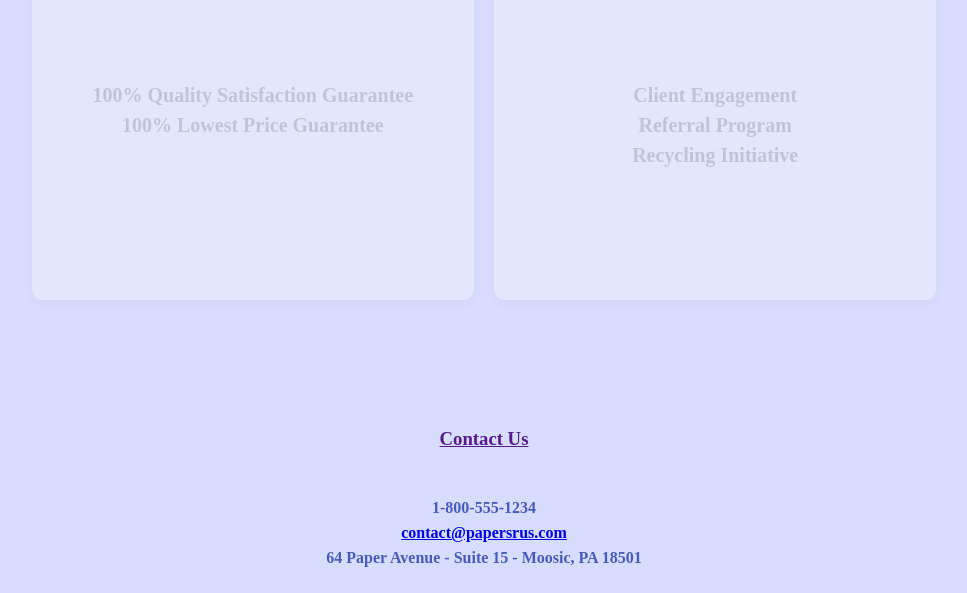
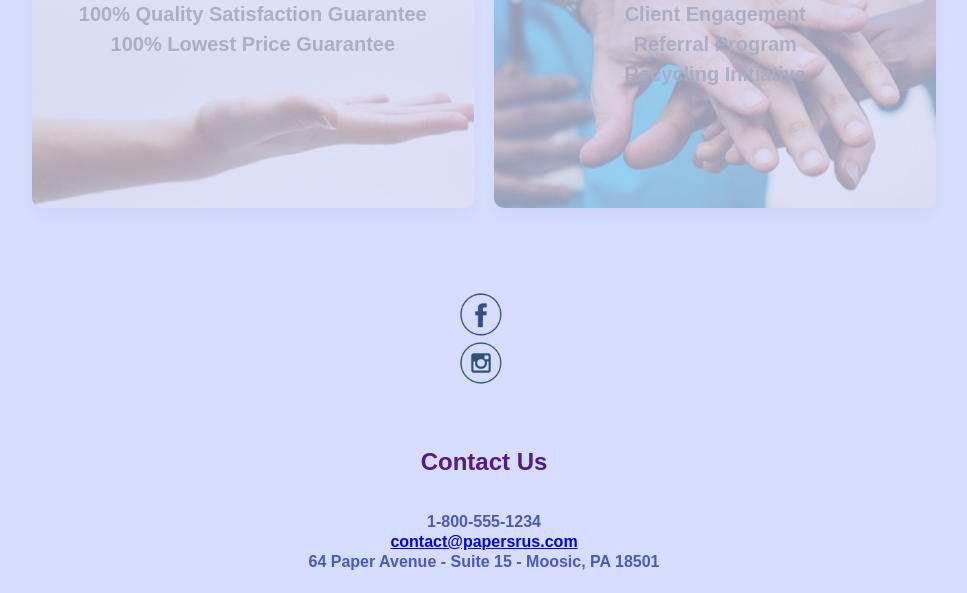
Before and after one commit to fhernand0705/Munder-Difflin, a plain HTML site: page index.html in a window 1280 px wide. Shown: the part 786-1379 px from the top of the page, without its empty margins (156-1123 px from the left). Drawn offline with Linux system fonts and the light colour scheme.

Commit message:
added social media icons and background images to the blocks to improve the UX + so more styling

```diff
--- a/index.html
+++ b/index.html
@@ -2,7 +2,6 @@
 <html>
 <head>
   <meta charset="utf-8">
-  <!-- <meta name="viewport" content="width=device-width, initial-scale=1.0"> -->
   <link rel="stylesheet" href="main.css">
 </head>
 <body>
@@ -24,28 +23,28 @@
 
 <div id='grid'>
 
-  <div class='block'>
+  <div class='block' style='background-image: url(image1.jpeg);'>
       <h1>Featured Products</h1>
       <p>
       Printing Paper<br>Envelopes<br>Card Stock<br>Colored Laser Paper
      </p>
   </div>
 
-  <div class='block'>
-      <h1>Services</h1>
+  <div class='block' style='background-image: url(image2.jpeg);'>
+      <h1><b>Services</b></h1>
         <p>
         Scoring<br>Cutting<br>Hole Punching<br>Custom Envelope Printing
        </p>
   </div>
 
-  <div class='block'>
+  <div class='block' style='background-image: url(image3.jpeg);'>
       <h1>Our Guarantees</h1>
       <p>
       100% Quality Satisfaction Guarantee<br>100% Lowest Price Guarantee
       </p>
   </div>
 
-  <div class='block'>
+  <div class='block' style='background-image: url(image6.jpeg);'>
       <h1>Community</h1>
       <p>
       Client Engagement<br>Referral Program<br>
@@ -55,11 +54,19 @@
 
 </div>
 
-  <footer>
-    <h3><a href="">Contact Us</a></h3><br>1-800-555-1234<br>
-    <a href="mailto:papers.r.us@example.com">contact@papersrus.com</a><br>
-    64 Paper Avenue - Suite 15 - Moosic, PA 18501
-  </footer>
+<div class='icon1'>
+  <img src="fbicon.png">
+</div>
+
+<div class='icon2'>
+<img src="insta.png">
+</div>
+
+<footer>
+  <h2><a href="">Contact Us</a></h2><br>1-800-555-1234<br>
+  <a href="mailto:papers.r.us@example.com"><b>contact@papersrus.com</b></a><br>
+  <b>64 Paper Avenue - Suite 15 - Moosic, PA 18501</b>
+</footer>
 
 
 <script src="main.js"></script>
--- a/main.css
+++ b/main.css
@@ -1,10 +1,10 @@
 body {
   background-color: rgba(167, 181, 253, 0.45);
+  font-family: 'Questrial', sans-serif;
 }
 
 nav ul li {
   display: inline;
-  font-family: sans-serif;
   padding: 1%;
   text-decoration: none;
 }
@@ -42,12 +42,8 @@ section {
   margin-left: 4%;
   margin-right: 4%;
   text-align: center;
+  font-size: 20px;
 
-}
-
-p {
-  color: rgba(255, 255, 255, 1);
-  font-size: 20px;
 }
 
 #grid {
@@ -64,9 +60,8 @@ p {
  border-radius: 10px;
  opacity: .3;
  position: relative;
- box-shadow: 0 5px 15px rgba(0, 0, 0, 0.1);
- transition: .4s;
-
+ box-shadow: 0 10px 15px rgba(0, 0, 0, 0.1);
+ transition: .5s;
 }
 
 .block::after {
@@ -74,24 +69,20 @@ p {
  opacity: 1;
  border-radius: 5px;
  box-shadow: 5px 15px rgba(0,0,0,0.3);
- transition: opacity 1s ease-in-out;
 }
 
 .block:hover {
-  transform: scale(1.05, 1.05);
-  opacity: 1;
-}
-
-.block:hover::after {
+  transform: scale(1.05, 1.05); /*value: height, width*/
   opacity: 1;
 }
 
 .block p {
-  color: rgba(130, 130, 130, 0.9);
+  color: rgba(65, 65, 65, 0.95);
   text-align: center;
-  margin-top: 20%;
+  margin-top: 12%;
   font-size: 20px;
   line-height: 30px;
+
 
 }
 
@@ -101,13 +92,24 @@ p {
 }
 
 footer {
-  margin-top: 25%;
-  padding-bottom: 15px;
+  margin-top: 5%;
+  padding-bottom: 0%;
   text-align: center;
   color: rgba(58, 77, 177, 0.9);
-  line-height: 25px;
+  line-height: 20px;
 }
 
-footer h3 {
+h2 a {
   text-decoration: none;
 }
+
+.icon1 img {
+  width: 3.5%;
+  margin-top: 20%;
+  margin-left: 48%;
+}
+
+.icon2 img {
+  width: 3.5%;
+  margin-left: 48%;
+}
--- a/main.js
+++ b/main.js
@@ -1,6 +1,6 @@
 var h1 = document.getElementsByTagName('h1');
 
 function viewSale(h1) {
-  h1.innerHTML = 'FREE SHIPPING ON 100+' + '<br>' + 'CONTACT US FOR MORE DETAILS';
+  h1.innerHTML = 'FREE SHIPPING ON $100+' + '<br>' + 'CONTACT US FOR MORE DETAILS';
   h1.style.color = 'rgba(58, 77, 177, 0.9)';
 }
```
Also changed, not shown: fbicon.png (added), image1.jpeg (added), image2.jpeg (added), image3.jpeg (added), image6.jpeg (added), insta.png (added).
